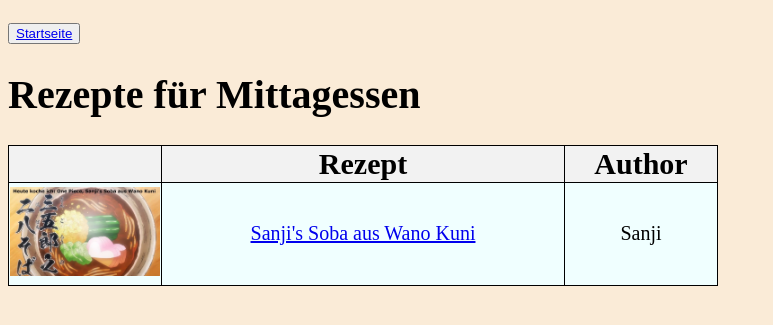
After one commit to slnviii/KochbuchDjango, a Django app: a page that uses kochbuch/buch/templates/category.html in a window 1280 px wide. The commit adds this page. Shown: the top 325 px of the page, without its empty margins (0-773 px from the left). Run offline with Django 4.2, Linux system fonts and the light colour scheme; data comes from the database, SQL or seed files in the repository; parts of the project's set-up code (start-up, migrations or seed data) failed here and were passed over.

Commit message:
+Kategorien für rezepte +HTML/CSS verschönert +redirects +rezepte werden dargestellt +rezeptbrowser(nach kategorie)

```diff
--- a/kochbuch/buch/models.py
+++ b/kochbuch/buch/models.py
@@ -23,8 +23,8 @@ class Recipe(models.Model):
     ingr = models.TextField('Zutaten', max_length=500)
     instr = models.TextField('Zubereitung', max_length=10000)
     kategorien = models.ManyToManyField(Category)  # Rezept kann mehrere Kategorien haben und umgekehrt
-    zutaten = models.ManyToManyField(Zutat)  # Rezept hat mehrere Zutaten
-
+    #  zutaten = models.ManyToManyField(Zutat)  # Rezept hat mehrere Zutaten
+    author = models.CharField('Author', max_length=10, null=True, blank=True)
     def __str__(self):
         return self.title   # bild titel statt "objekt"
 
--- /dev/null
+++ b/kochbuch/buch/templates/category.html
@@ -0,0 +1,53 @@
+<!DOCTYPE html>
+<html lang="en">
+<head>
+    <meta charset="UTF-8">
+    <style>
+    body {
+        color: black;
+        font-size: 20px;
+        background-color: antiquewhite;
+    }
+
+    table {
+        overflow: hidden;
+        border-collapse: collapse;
+        position: relative;
+    }
+    td {
+        border: 1px solid black;
+        font-size: 20px;
+        text-align: center;
+        background-color: azure;
+    }
+     th {
+        border: 1px solid black;
+         background-color: #f2f2f2;
+    }
+    </style>
+    <title>{{ category.name }}</title>
+</head>
+<body>
+<p><button type="button"><a href="{% url 'overview' %}">Startseite</a></button></p>
+<h1>Rezepte für {{ category.name }}</h1>
+
+ <table style="border: 1px solid black">
+    <tr style="font-size: 30px;border: 1px solid black">
+        <th></th>
+        <th style="width:400px;">Rezept</th>
+        <th>Author</th>
+    </tr>
+
+    {% for recipe in category.recipe_set.all %}
+<tr style="border: 1px solid black">
+       <td style="width:150px; height:100px;"> <img src= "{{ recipe.image.url}}"style="max-height:100%; max-width:100%" /> </td>
+    <td style="width:400px;"><a href="{%  url 'recipe' %}?name={{ recipe.title }}">{{ recipe.title }}</a></td>
+       <td style="width:150px;">   {{ recipe.author }}</td>
+
+</tr>
+
+
+{% endfor %}
+</table>
+</body>
+</html>
--- a/kochbuch/buch/urls.py
+++ b/kochbuch/buch/urls.py
@@ -1,9 +1,11 @@
 from django.urls import path
-from .views import overview, upload, rezepte_main
+from .views import overview, upload, rezepte_main, category, recipe
 
 
 urlpatterns = [
     path('', overview, name='overview'),
     path('upload/', upload, name='upload'),
-    path('rezepte/', rezepte_main, name='rezepte_main')
+    path('rezepte/', rezepte_main, name='rezepte'),
+    path('category', category, name='category'),
+    path('recipe', recipe, name='recipe'),
 ]
--- a/kochbuch/buch/views.py
+++ b/kochbuch/buch/views.py
@@ -26,6 +26,7 @@ def upload(request):
     if request.method == "POST":
         form = RecipeForm(request.POST, request.FILES)
         if form.is_valid():  # Formular überprüfen
+            form.instance.author = request.user
             form.save()
             return HttpResponseRedirect('/')  # Umleitung
     else:
@@ -34,8 +35,20 @@ def upload(request):
 
 
 def rezepte_main(request):
-    all_recipes = models.Recipe.objects.all()
-    return render(request, 'rezepte_main.html', dict(recipes=all_recipes))
+    all_categories = models.Category.objects.all()
+    return render(request, 'rezepte_main.html', dict(categories=all_categories))
+
+
+def recipe(request):
+    rec_name = request.GET['name']
+    recipe = models.Recipe.objects.get(title=rec_name)
+    return render(request, 'display_recipe.html', dict(recipe=recipe))
+
+
+def category(request):
+    category_name = request.GET['name']
+    category = models.Category.objects.get(name=category_name)
+    return render(request, 'category.html', dict(category=category))
 
 
 def post_save_receiver(sender, instance, created, **kwargs):
```
Also changed, not shown: kochbuch/buch/templates/all_rec.html (added, +24 -0 lines), kochbuch/buch/templates/display_recipe.html (added, +26 -0 lines), kochbuch/buch/templates/index.html (+5 -3 lines), kochbuch/buch/templates/rezepte_main.html (+10 -16 lines), kochbuch/buch/templates/upload.html (+16 -3 lines), kochbuch/buch/migrations/0008_remove_recipe_author_recipe_zutaten.py (added), kochbuch/buch/migrations/0009_recipe_author.py (added), kochbuch/buch/migrations/0010_remove_recipe_zutaten.py (added), kochbuch/db.sqlite3, kochbuch/media/dinner-recipes.png (added), kochbuch/media/rezepte.png (added).
